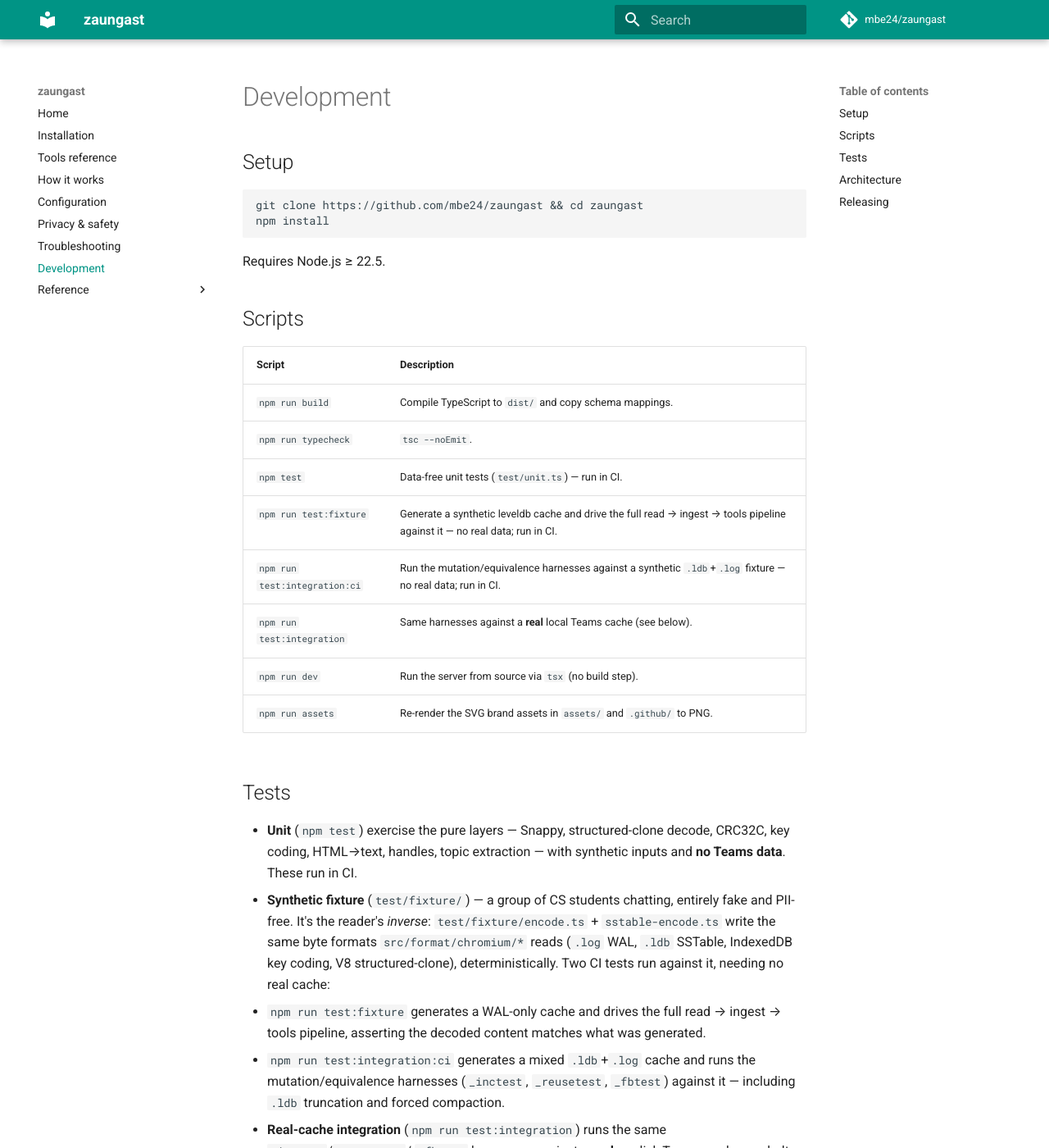
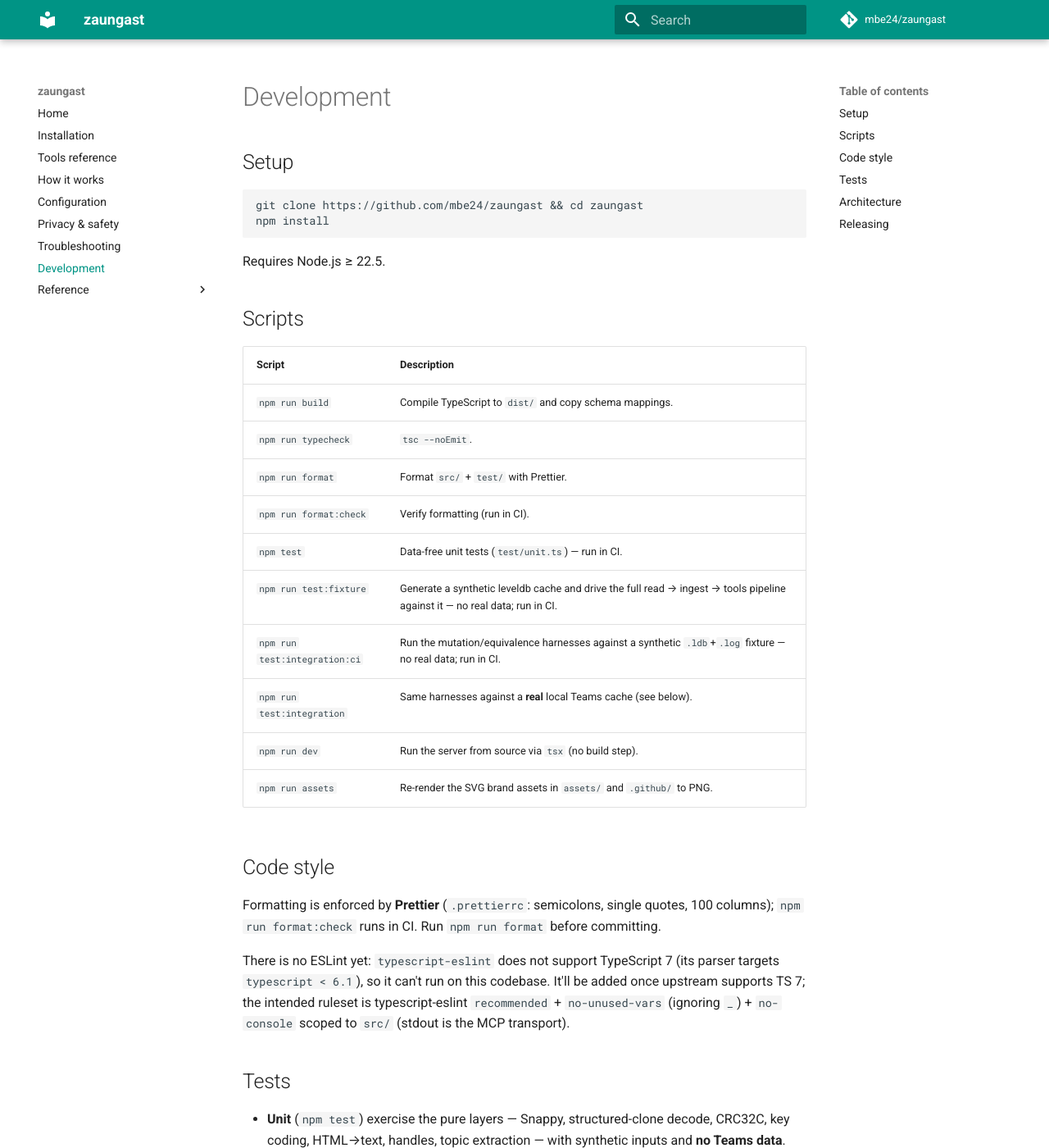
Before and after one commit to mbe24/zaungast, an MkDocs documentation site: the page built from docs/development.md, in a window 1280 px wide and 1400 px high. Shown: the whole window at 82% size. Built offline with MkDocs 1.6.1 and Material for MkDocs 9.7.7, drawn with Linux system fonts in a browser that asks for light colours; comment, search, counter and statistics services are not loaded.

Commit message:
chore: add Prettier (format tooling + CI check)
Adopt Prettier for formatting: .prettierrc (semicolons, single quotes, 100
columns, arrow-parens always), `format` / `format:check` scripts, and a CI
Format-check step. package.json/lock: add prettier as the only new devDep.

ESLint is deferred, not adopted: typescript-eslint's parser targets
`typescript < 6.1` and hard-crashes on this repo's TypeScript 7, with no
release supporting TS 7 yet. Documented in docs/development.md along with the
intended ruleset for when upstream catches up.

The actual reformat of src/ + test/ follows in a separate commit.

Co-Authored-By: Claude Opus 4.8 (1M context) <noreply@anthropic.com>

```diff
--- a/docs/development.md
+++ b/docs/development.md
@@ -15,12 +15,24 @@ Requires Node.js ≥ 22.5.
 |--------|-------------|
 | `npm run build` | Compile TypeScript to `dist/` and copy schema mappings. |
 | `npm run typecheck` | `tsc --noEmit`. |
+| `npm run format` | Format `src/` + `test/` with Prettier. |
+| `npm run format:check` | Verify formatting (run in CI). |
 | `npm test` | Data-free unit tests (`test/unit.ts`) — run in CI. |
 | `npm run test:fixture` | Generate a synthetic leveldb cache and drive the full read → ingest → tools pipeline against it — no real data; run in CI. |
 | `npm run test:integration:ci` | Run the mutation/equivalence harnesses against a synthetic `.ldb`+`.log` fixture — no real data; run in CI. |
 | `npm run test:integration` | Same harnesses against a **real** local Teams cache (see below). |
 | `npm run dev` | Run the server from source via `tsx` (no build step). |
 | `npm run assets` | Re-render the SVG brand assets in `assets/` and `.github/` to PNG. |
+
+## Code style
+
+Formatting is enforced by **Prettier** (`.prettierrc`: semicolons, single quotes, 100 columns);
+`npm run format:check` runs in CI. Run `npm run format` before committing.
+
+There is no ESLint yet: `typescript-eslint` does not support TypeScript 7 (its parser targets
+`typescript < 6.1`), so it can't run on this codebase. It'll be added once upstream supports
+TS 7; the intended ruleset is typescript-eslint `recommended` + `no-unused-vars` (ignoring `_`)
++ `no-console` scoped to `src/` (stdout is the MCP transport).
 
 ## Tests
 
--- a/package.json
+++ b/package.json
@@ -22,6 +22,8 @@
     "dev": "node --experimental-sqlite --import tsx src/index.ts",
     "tsx": "node --experimental-sqlite --import tsx",
     "typecheck": "tsc --noEmit",
+    "format": "prettier --write \"src/**/*.ts\" \"test/**/*.ts\"",
+    "format:check": "prettier --check \"src/**/*.ts\" \"test/**/*.ts\"",
     "test": "node --experimental-sqlite --import tsx test/unit.ts",
     "test:fixture": "node --experimental-sqlite --import tsx test/fixture/verify.ts",
     "test:integration:ci": "node --experimental-sqlite --import tsx test/run-integration.ts",
@@ -49,6 +51,7 @@
   "devDependencies": {
     "@resvg/resvg-js": "^2.6.2",
     "@types/node": "^26.1.1",
+    "prettier": "^3.9.5",
     "tsx": "^4.23.0",
     "typescript": "^7.0.2"
   }
```
Also changed, not shown: 3 other files.
